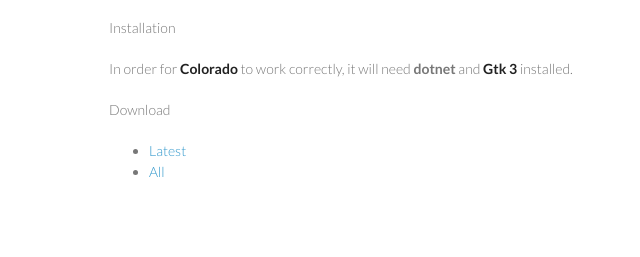
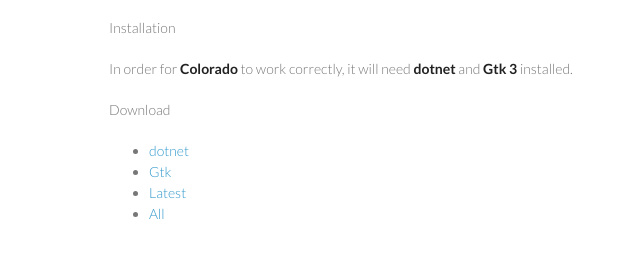
Before and after one commit to Baltasarq/Colorado, a plain HTML site: page index.html in a window 1280 px wide. Shown: the part 633-890 px from the top of the page, 461-1101 px from the left. Drawn offline with Linux system fonts and the light colour scheme.

Commit message:
Improves web

```diff
--- a/index.html
+++ b/index.html
@@ -44,10 +44,13 @@
 
 <p>Installation</p>
 
-<p>In order for <strong>Colorado</strong> to work correctly, it will need <b>dotnet</b> and <strong>Gtk 3</strong> installed.
+<p>In order for <strong>Colorado</strong> to work correctly, it will need <strong>dotnet</strong> and <strong>Gtk 3</strong> installed.
 
 <p>Download</p>
-<ul><li><a href="https://github.com/Baltasarq/Colorado/releases/latest">Latest</a></li>
+<ul>
+<li><a href="https://dotnet.microsoft.com">dotnet</a></li>
+<li><a href="https://www.gtk.org">Gtk</a></li>
+<li><a href="https://github.com/Baltasarq/Colorado/releases/latest">Latest</a></li>
 <li><a href="https://github.com/Baltasarq/Colorado/releases/">All</a></li>
 </ul>
 
```
